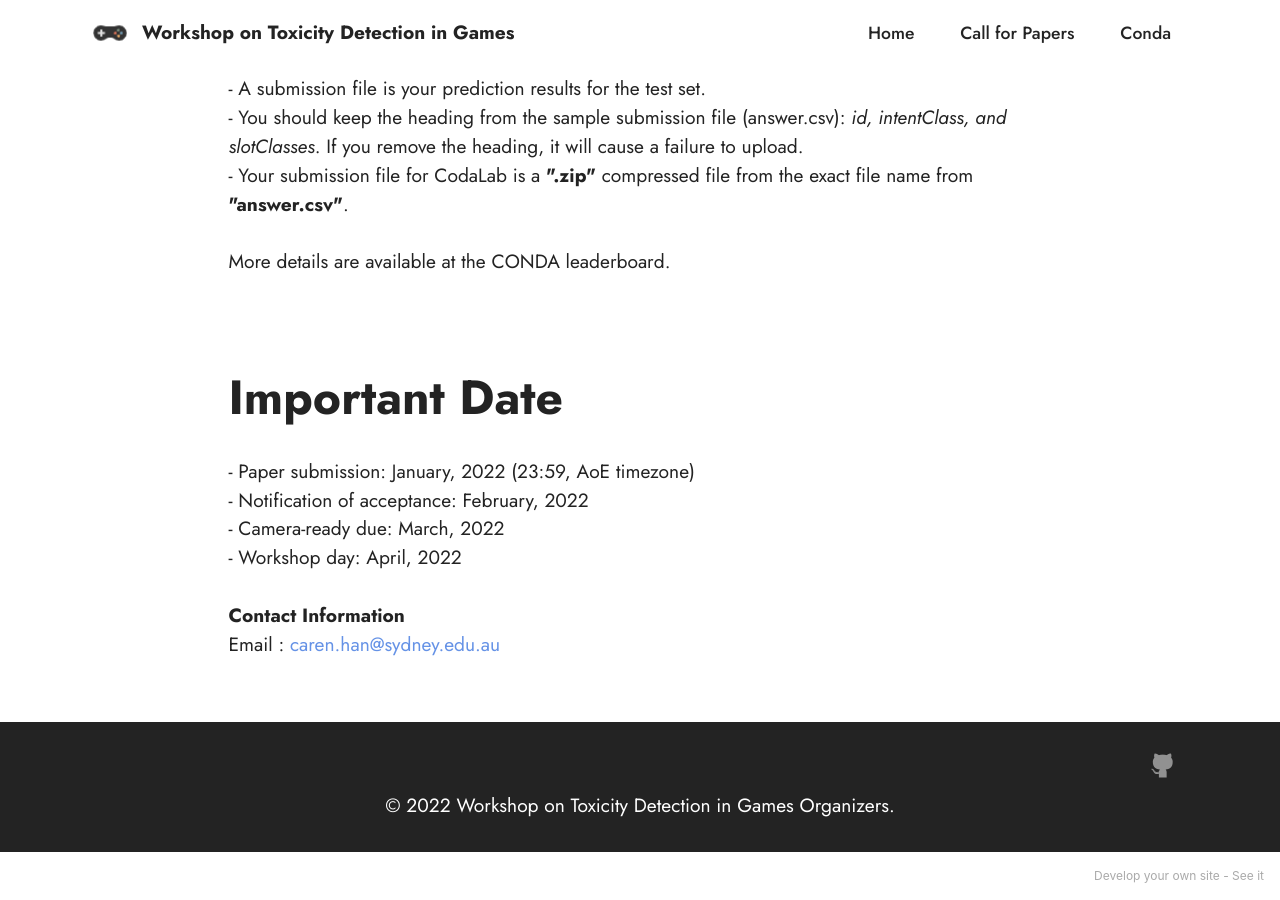
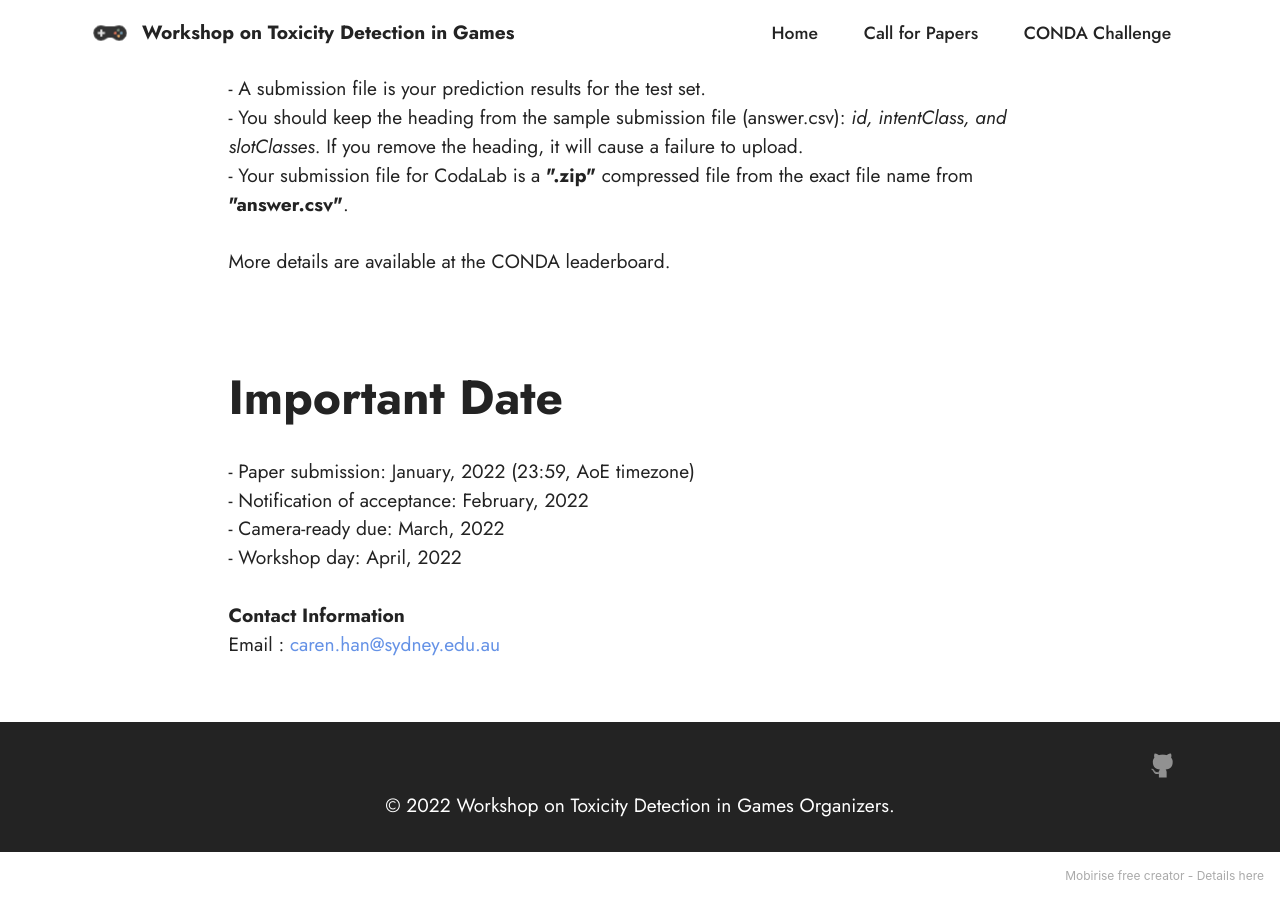
Before and after one commit to usydnlp2/usydnlp2.github.io, a Jekyll site: the page conda.html, which Jekyll copies as it is, in a window 1280 px wide and 900 px high, scrolled down 2610 px. Built offline with Jekyll 4.4.1, drawn with Linux system fonts in a browser that asks for light colours.

Commit message:
create github pages

```diff
--- a/cfp.html
+++ b/cfp.html
@@ -49,7 +49,7 @@
             </button>
             <div class="collapse navbar-collapse" id="navbarSupportedContent">
                 <ul class="navbar-nav nav-dropdown nav-right" data-app-modern-menu="true"><li class="nav-item"><a class="nav-link link text-black text-primary display-4" href="index.html">Home</a></li>
-                    <li class="nav-item"><a class="nav-link link text-black show text-primary display-4" href="cfp.html" data-bs-auto-close="outside" aria-expanded="false">Call for Papers</a></li><li class="nav-item"><a class="nav-link link text-black show text-primary display-4" href="conda.html" data-bs-auto-close="outside" aria-expanded="false" target="_blank">Conda</a></li></ul>
+                    <li class="nav-item"><a class="nav-link link text-black show text-primary display-4" href="cfp.html" data-bs-auto-close="outside" aria-expanded="false">Call for Papers</a></li><li class="nav-item"><a class="nav-link link text-black show text-primary display-4" href="conda.html" data-bs-auto-close="outside" aria-expanded="false" target="_blank">CONDA Challenge</a></li></ul>
 
 
             </div>
@@ -157,7 +157,7 @@
             </div>
         </div>
     </div>
-</section><section style="background-color: #fff; font-family: -apple-system, BlinkMacSystemFont, 'Segoe UI', 'Roboto', 'Helvetica Neue', Arial, sans-serif; color:#aaa; font-size:12px; padding: 0; align-items: center; display: flex;"><a href="https://mobirise.site/r" style="flex: 1 1; height: 3rem; padding-left: 1rem;"></a><p style="flex: 0 0 auto; margin:0; padding-right:1rem;"><a href="https://mobirise.site/c" style="color:#aaa;">This</a> site was created with Mobirise</p></section><script src="assets/bootstrap/js/bootstrap.bundle.min.js"></script>  <script src="assets/smoothscroll/smooth-scroll.js"></script>  <script src="assets/ytplayer/index.js"></script>  <script src="assets/dropdown/js/navbar-dropdown.js"></script>  <script src="assets/theme/js/script.js"></script>
+</section><section style="background-color: #fff; font-family: -apple-system, BlinkMacSystemFont, 'Segoe UI', 'Roboto', 'Helvetica Neue', Arial, sans-serif; color:#aaa; font-size:12px; padding: 0; align-items: center; display: flex;"><a href="https://mobirise.site/c" style="flex: 1 1; height: 3rem; padding-left: 1rem;"></a><p style="flex: 0 0 auto; margin:0; padding-right:1rem;">Built with <a href="https://mobirise.site/b" style="color:#aaa;">Mobirise</a> website themes</p></section><script src="assets/bootstrap/js/bootstrap.bundle.min.js"></script>  <script src="assets/smoothscroll/smooth-scroll.js"></script>  <script src="assets/ytplayer/index.js"></script>  <script src="assets/dropdown/js/navbar-dropdown.js"></script>  <script src="assets/theme/js/script.js"></script>
 
 
 </body>
--- a/challenge.html
+++ b/challenge.html
@@ -49,7 +49,7 @@
             </button>
             <div class="collapse navbar-collapse" id="navbarSupportedContent">
                 <ul class="navbar-nav nav-dropdown nav-right" data-app-modern-menu="true"><li class="nav-item"><a class="nav-link link text-black text-primary display-4" href="index.html">Home</a></li>
-                    <li class="nav-item"><a class="nav-link link text-black show text-primary display-4" href="cfp.html" data-bs-auto-close="outside" aria-expanded="false">Call for Papers</a></li><li class="nav-item"><a class="nav-link link text-black show text-primary display-4" href="conda.html" data-bs-auto-close="outside" aria-expanded="false" target="_blank">Conda</a></li></ul>
+                    <li class="nav-item"><a class="nav-link link text-black show text-primary display-4" href="cfp.html" data-bs-auto-close="outside" aria-expanded="false">Call for Papers</a></li><li class="nav-item"><a class="nav-link link text-black show text-primary display-4" href="conda.html" data-bs-auto-close="outside" aria-expanded="false" target="_blank">CONDA Challenge</a></li></ul>
 
 
             </div>
@@ -199,7 +199,7 @@
             </div>
         </div>
     </div>
-</section><section style="background-color: #fff; font-family: -apple-system, BlinkMacSystemFont, 'Segoe UI', 'Roboto', 'Helvetica Neue', Arial, sans-serif; color:#aaa; font-size:12px; padding: 0; align-items: center; display: flex;"><a href="https://mobirise.site/g" style="flex: 1 1; height: 3rem; padding-left: 1rem;"></a><p style="flex: 0 0 auto; margin:0; padding-right:1rem;">Mobirise web builder - <a href="https://mobirise.site/n" style="color:#aaa;">Click for more</a></p></section><script src="assets/bootstrap/js/bootstrap.bundle.min.js"></script>  <script src="assets/smoothscroll/smooth-scroll.js"></script>  <script src="assets/ytplayer/index.js"></script>  <script src="assets/playervimeo/vimeo_player.js"></script>  <script src="assets/dropdown/js/navbar-dropdown.js"></script>  <script src="assets/theme/js/script.js"></script>
+</section><section style="background-color: #fff; font-family: -apple-system, BlinkMacSystemFont, 'Segoe UI', 'Roboto', 'Helvetica Neue', Arial, sans-serif; color:#aaa; font-size:12px; padding: 0; align-items: center; display: flex;"><a href="https://mobirise.site/a" style="flex: 1 1; height: 3rem; padding-left: 1rem;"></a><p style="flex: 0 0 auto; margin:0; padding-right:1rem;">Page was <a href="https://mobirise.site/h" style="color:#aaa;">created with</a> Mobirise</p></section><script src="assets/bootstrap/js/bootstrap.bundle.min.js"></script>  <script src="assets/smoothscroll/smooth-scroll.js"></script>  <script src="assets/ytplayer/index.js"></script>  <script src="assets/playervimeo/vimeo_player.js"></script>  <script src="assets/dropdown/js/navbar-dropdown.js"></script>  <script src="assets/theme/js/script.js"></script>
 
 
 </body>
--- a/conda.html
+++ b/conda.html
@@ -10,7 +10,7 @@
   <meta name="description" content="The first workshop on Toxicity Detection in Games (TDG 2022), sponsored by Thales, Microsoft, and Blizzard will be held in conjunction with the International World Wide Web (WWW) Conference.">
 
 
-  <title>Conda | Workshop on Toxicity Detection in Games (TDG 2022)</title>
+  <title>CONDA Challenge | Workshop on Toxicity Detection in Games (TDG 2022)</title>
   <link rel="stylesheet" href="assets/bootstrap/css/bootstrap.min.css">
   <link rel="stylesheet" href="assets/bootstrap/css/bootstrap-grid.min.css">
   <link rel="stylesheet" href="assets/bootstrap/css/bootstrap-reboot.min.css">
@@ -49,7 +49,7 @@
             </button>
             <div class="collapse navbar-collapse" id="navbarSupportedContent">
                 <ul class="navbar-nav nav-dropdown nav-right" data-app-modern-menu="true"><li class="nav-item"><a class="nav-link link text-black text-primary display-4" href="index.html">Home</a></li>
-                    <li class="nav-item"><a class="nav-link link text-black show text-primary display-4" href="cfp.html" data-bs-auto-close="outside" aria-expanded="false">Call for Papers</a></li><li class="nav-item"><a class="nav-link link text-black show text-primary display-4" href="conda.html" data-bs-auto-close="outside" aria-expanded="false" target="_blank">Conda</a></li></ul>
+                    <li class="nav-item"><a class="nav-link link text-black show text-primary display-4" href="cfp.html" data-bs-auto-close="outside" aria-expanded="false">Call for Papers</a></li><li class="nav-item"><a class="nav-link link text-black show text-primary display-4" href="conda.html" data-bs-auto-close="outside" aria-expanded="false" target="_blank">CONDA Challenge</a></li></ul>
 
 
             </div>
@@ -199,7 +199,7 @@
             </div>
         </div>
     </div>
-</section><section style="background-color: #fff; font-family: -apple-system, BlinkMacSystemFont, 'Segoe UI', 'Roboto', 'Helvetica Neue', Arial, sans-serif; color:#aaa; font-size:12px; padding: 0; align-items: center; display: flex;"><a href="https://mobirise.site/q" style="flex: 1 1; height: 3rem; padding-left: 1rem;"></a><p style="flex: 0 0 auto; margin:0; padding-right:1rem;">Develop your own site - <a href="https://mobirise.site/w" style="color:#aaa;">See it</a></p></section><script src="assets/bootstrap/js/bootstrap.bundle.min.js"></script>  <script src="assets/smoothscroll/smooth-scroll.js"></script>  <script src="assets/ytplayer/index.js"></script>  <script src="assets/playervimeo/vimeo_player.js"></script>  <script src="assets/dropdown/js/navbar-dropdown.js"></script>  <script src="assets/theme/js/script.js"></script>
+</section><section style="background-color: #fff; font-family: -apple-system, BlinkMacSystemFont, 'Segoe UI', 'Roboto', 'Helvetica Neue', Arial, sans-serif; color:#aaa; font-size:12px; padding: 0; align-items: center; display: flex;"><a href="https://mobirise.site/q" style="flex: 1 1; height: 3rem; padding-left: 1rem;"></a><p style="flex: 0 0 auto; margin:0; padding-right:1rem;">Mobirise free creator - <a href="https://mobirise.site/n" style="color:#aaa;">Details here</a></p></section><script src="assets/bootstrap/js/bootstrap.bundle.min.js"></script>  <script src="assets/smoothscroll/smooth-scroll.js"></script>  <script src="assets/ytplayer/index.js"></script>  <script src="assets/playervimeo/vimeo_player.js"></script>  <script src="assets/dropdown/js/navbar-dropdown.js"></script>  <script src="assets/theme/js/script.js"></script>
 
 
 </body>
```
Also changed, not shown: index.html (+4 -4 lines), 1 other file.
